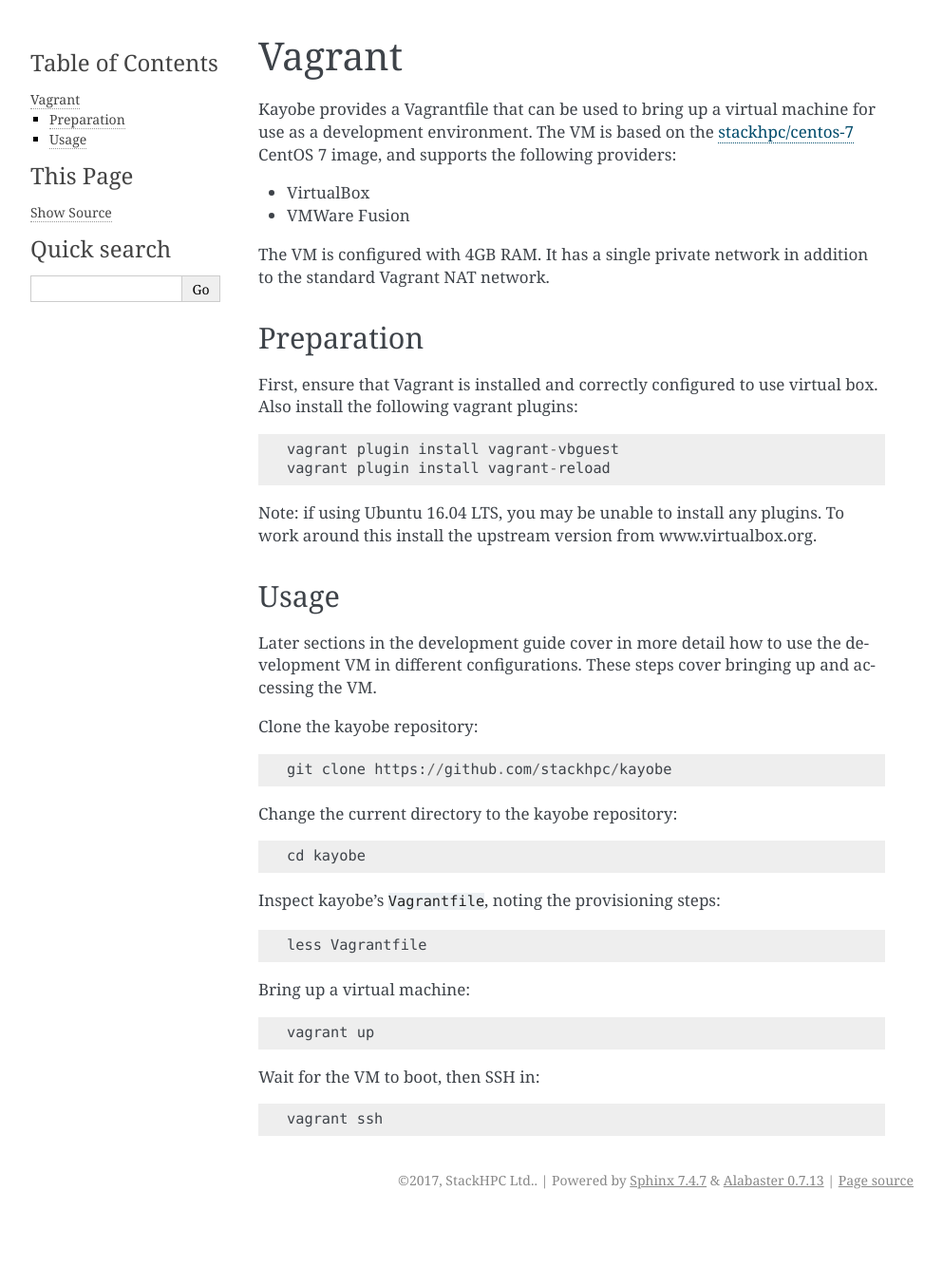
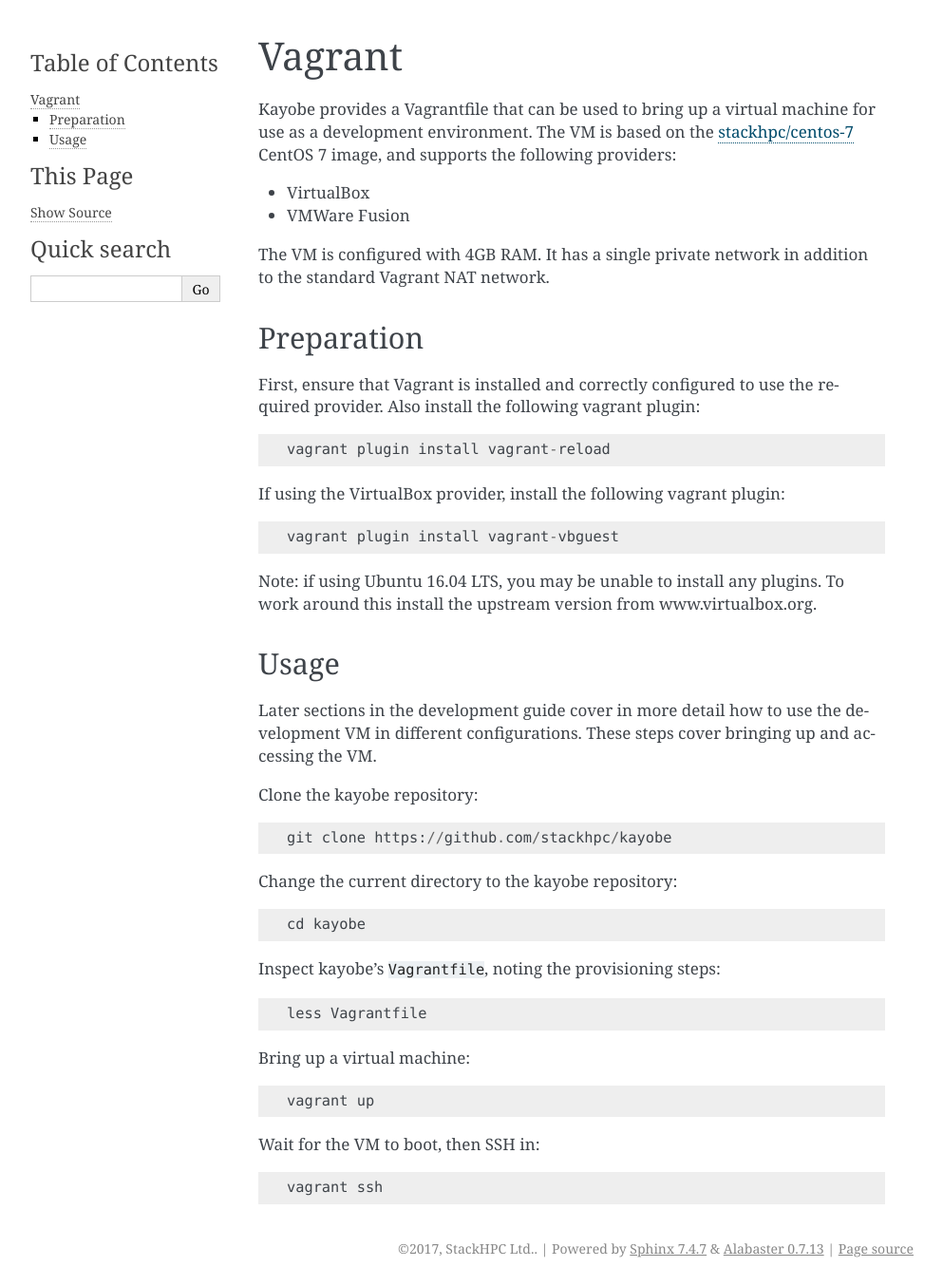
Before and after one commit to openstack/kayobe, a Sphinx documentation site: the page built from doc/source/development/vagrant.rst, in a window 1280 px wide. Shown: the whole page at 95% size, without its empty margins (148-1141 px from the left). Built offline with Sphinx 7.4.7, drawn with Linux system fonts in a browser that asks for light colours; pages that are not in the unit, such as notebooks, are missing from menus; before the commit the page ends 1282 px from its top, so only the background shows below that.

Commit message:
Address dev environment review comments
Improves shell script quoting, and adds

set -u
set -o pipefail

```diff
--- a/doc/source/development/vagrant.rst
+++ b/doc/source/development/vagrant.rst
@@ -19,10 +19,13 @@
 ===========
 
 First, ensure that Vagrant is installed and correctly configured to use
-virtual box. Also install the following vagrant plugins::
+the required provider. Also install the following vagrant plugin::
+
+    vagrant plugin install vagrant-reload
+
+If using the VirtualBox provider, install the following vagrant plugin::
 
     vagrant plugin install vagrant-vbguest
-    vagrant plugin install vagrant-reload
 
 Note: if using Ubuntu 16.04 LTS, you may be unable to install any plugins. To
 work around this install the upstream version from www.virtualbox.org.
```
Also changed, not shown: 6 other files.
